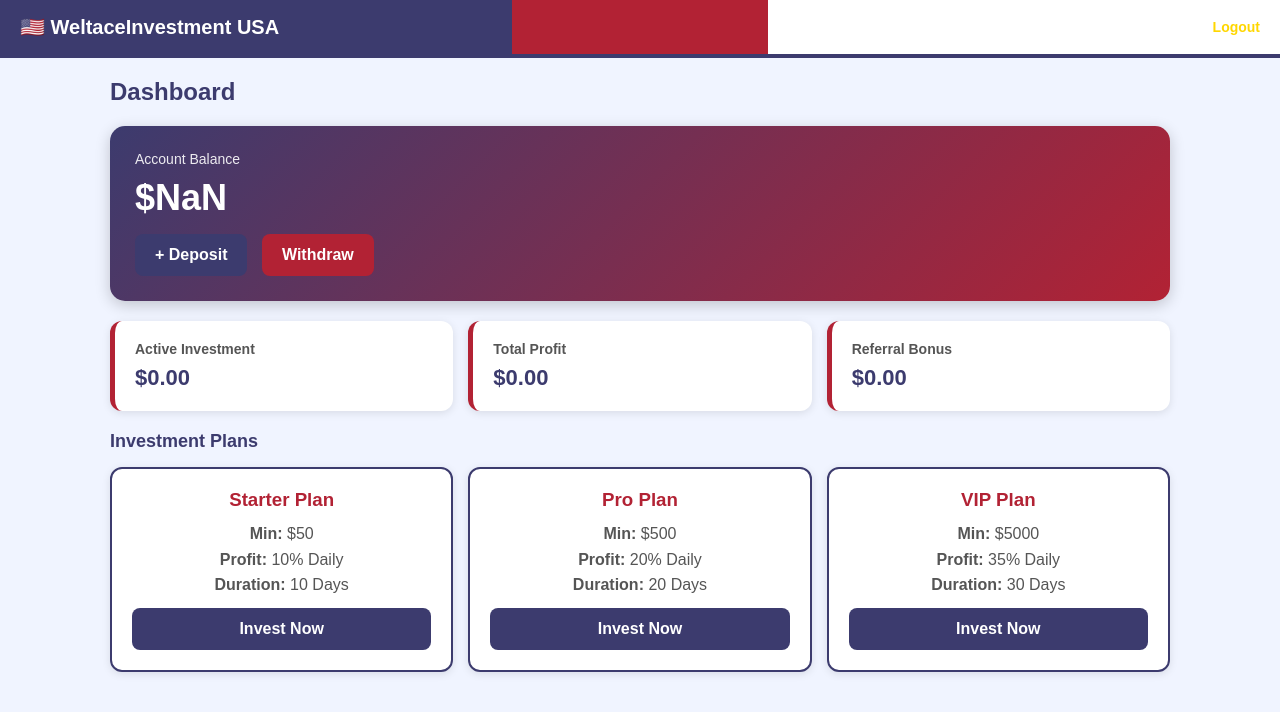
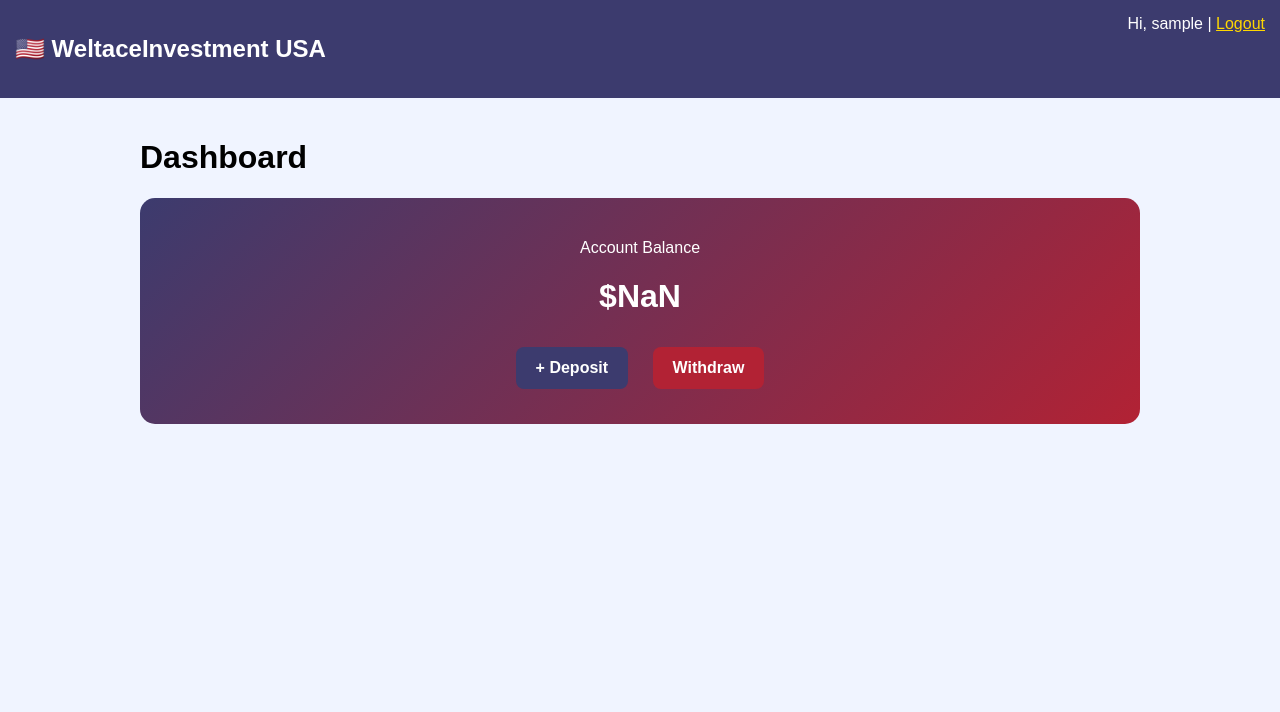
Before and after one commit to Chocolate2269/wealtaceinvestment, a plain HTML site: page dashboard.html in a window 1280 px wide. Drawn offline with Linux system fonts and the light colour scheme; sample sign-in values are in the browser's storage.

Commit message:
Refactor dashboard layout and styles

```diff
--- a/dashboard.html
+++ b/dashboard.html
@@ -1,138 +1,44 @@
 <!DOCTYPE html>
-<html lang="en">
+<html>
 <head>
 <title>Dashboard - WeltaceInvestment USA</title>
 <meta charset="UTF-8">
-<meta name="viewport" content="width=device-width, initial-scale=1.0">
 <style>
-*{margin:0;padding:0;box-sizing:border-box}
-body{font-family:Arial;background:#F0F4FF;color:#333}
-
-/* USA FLAG HEADER */
-.header{
-  background: linear-gradient(90deg, #B22234 0%, #B22234 60%, #FFFFFF 60%, #FFFFFF 100%);
-  color:#fff;padding:15px 20px;display:flex;justify-content:space-between;align-items:center;position:sticky;top:0;border-bottom:4px solid #3C3B6E;position:relative;
-}
-.header::before{
-  content:""; position:absolute; left:0; top:0; width:40%; height:100%;
-  background:#3C3B6E; z-index:1;
-}
-.header h2{font-size:20px;position:relative;z-index:2}
-.header .user{font-size:14px;position:relative;z-index:2}
-.header .user a{color:#FFD700;text-decoration:none;margin-left:10px;font-weight:bold}
-
-.container{padding:20px;max-width:1100px;margin:0 auto}
-.welcome h1{color:#3C3B6E;font-size:24px;margin-bottom:20px}
-
-/* BALANCE CARD - USA COLORS */
-.balance-card{
-  background: linear-gradient(135deg,#3C3B6E,#B22234);
-  color:#fff;padding:25px;border-radius:15px;margin-bottom:20px;box-shadow:0 4px 15px rgba(0,0,0,0.2)
-}
-.balance-card p{font-size:14px;opacity:0.9}
-.balance-card .amount{font-size:36px;font-weight:bold;margin:10px 0}
-
-/* BUTTONS - USA THEME */
-.btns{margin-top:15px}
-.btn{padding:12px 20px;border-radius:8px;text-decoration:none;font-weight:bold;margin-right:10px;display:inline-block;border:none;cursor:pointer}
-.btn-deposit{background:#3C3B6E;color:#fff} /* Blue */
-.btn-withdraw{background:#B22234;color:#fff} /* Red */
-.btn:hover{opacity:0.9}
-
-/* STATS */
-.stats{display:grid;grid-template-columns:repeat(auto-fit,minmax(220px,1fr));gap:15px;margin:20px 0}
-.stat-card{background:#fff;padding:20px;border-radius:12px;border-left:5px solid #B22234;box-shadow:0 2px 8px rgba(0,0,0,0.1)}
-.stat-card h4{color:#555;font-size:14px;margin-bottom:8px}
-.stat-card .num{font-size:22px;font-weight:bold;color:#3C3B6E}
-
-/* PLANS */
-.section-title{color:#3C3B6E;margin:20px 0 15px;font-size:18px}
-.plans{display:grid;grid-template-columns:repeat(auto-fit,minmax(250px,1fr));gap:15px}
-.plan-card{background:#fff;padding:20px;border-radius:12px;text-align:center;border:2px solid #3C3B6E;box-shadow:0 2px 8px rgba(0,0,0,0.1)}
-.plan-card h3{color:#B22234;margin-bottom:10px}
-.plan-card p{margin:10px 0;color:#555;line-height:1.6}
-.plan-card .btn{width:100%;background:#3C3B6E;color:#fff}
+body{margin:0;font-family:Arial;background:#F0F4FF}
+.header{background:#3C3B6E;color:#fff;padding:15px;display:flex;justify-content:space-between}
+.container{padding:20px;max-width:1000px;margin:0 auto}
+.balance{background:linear-gradient(135deg,#3C3B6E,#B22234);color:#fff;padding:25px;border-radius:15px;text-align:center}
+.btn{padding:12px 20px;border-radius:8px;text-decoration:none;margin:10px;display:inline-block;font-weight:bold}
+.btn-deposit{background:#3C3B6E;color:#fff}
+.btn-withdraw{background:#B22234;color:#fff}
 </style>
 </head>
 <body>
-
-<!-- HEADER WITH USA FLAG COLORS -->
 <div class="header">
   <h2>🇺🇸 WeltaceInvestment USA</h2>
-  <div class="user">
-    Hi, <span id="userName">User</span>
-    <a href="#" onclick="logout()">Logout</a>
-  </div>
+  <div>Hi, <span id="userName">User</span> | <a href="#" onclick="logout()" style="color:#FFD700">Logout</a></div>
 </div>
 
 <div class="container">
-  <div class="welcome"><h1>Dashboard</h1></div>
-
-  <!-- BALANCE SECTION -->
-  <div class="balance-card">
+  <h1>Dashboard</h1>
+  <div class="balance">
     <p>Account Balance</p>
-    <div class="amount">$<span id="userBalance">0.00</span></div>
-    <div class="btns">
+    <h1>$<span id="userBalance">0.00</span></h1>
     <a href="deposit.html" class="btn btn-deposit">+ Deposit</a>
     <a href="withdraw.html" class="btn btn-withdraw">Withdraw</a>
   </div>
 </div>
 
-  <!-- STATS SECTION -->
-  <div class="stats">
-    <div class="stat-card"><h4>Active Investment</h4><div class="num">$<span id="activeInvest">0.00</span></div></div>
-    <div class="stat-card"><h4>Total Profit</h4><div class="num">$<span id="totalProfit">0.00</span></div></div>
-    <div class="stat-card"><h4>Referral Bonus</h4><div class="num">$<span id="refBonus">0.00</span></div></div>
-  </div>
-
-  <!-- PLANS SECTION -->
-  <h3 class="section-title">Investment Plans</h3>
-  <div class="plans">
-    <div class="plan-card">
-      <h3>Starter Plan</h3>
-      <p><b>Min:</b> $50<br><b>Profit:</b> 10% Daily<br><b>Duration:</b> 10 Days</p>
-      <a href="deposit.html" class="btn">Invest Now</a>
-    </div>
-    <div class="plan-card">
-      <h3>Pro Plan</h3>
-      <p><b>Min:</b> $500<br><b>Profit:</b> 20% Daily<br><b>Duration:</b> 20 Days</p>
-      <a href="deposit.html" class="btn">Invest Now</a>
-    </div>
-    <div class="plan-card">
-      <h3>VIP Plan</h3>
-      <p><b>Min:</b> $5000<br><b>Profit:</b> 35% Daily<br><b>Duration:</b> 30 Days</p>
-      <a href="deposit.html" class="btn">Invest Now</a>
-    </div>
-  </div>
-</div>
-
 <script>
-window.onload = function(){
-  // CHECK LOGIN
 let name = localStorage.getItem("userName");
 let balance = localStorage.getItem("userBalance") || "0.00";
-  let active = localStorage.getItem("activeInvest") || "0.00";
-  let profit = localStorage.getItem("totalProfit") || "0.00";
-  let ref = localStorage.getItem("refBonus") || "0.00";
 
-  if(!name){
-    window.location.href = "login.html";
-    return;
-  }
+if(!name){ window.location.href = "login.html"; }
 
-  // SHOW DATA
 document.getElementById("userName").innerText = name;
 document.getElementById("userBalance").innerText = parseFloat(balance).toFixed(2);
-  document.getElementById("activeInvest").innerText = parseFloat(active).toFixed(2);
-  document.getElementById("totalProfit").innerText = parseFloat(profit).toFixed(2);
-  document.getElementById("refBonus").innerText = parseFloat(ref).toFixed(2);
-}
 
-function logout(){
-  localStorage.clear();
-  window.location.href = "login.html";
-}
+function logout(){ localStorage.clear(); window.location.href = "login.html"; }
 </script>
-
 </body>
 </html>
```
Lines whose indentation alone changed are shown as unchanged.
